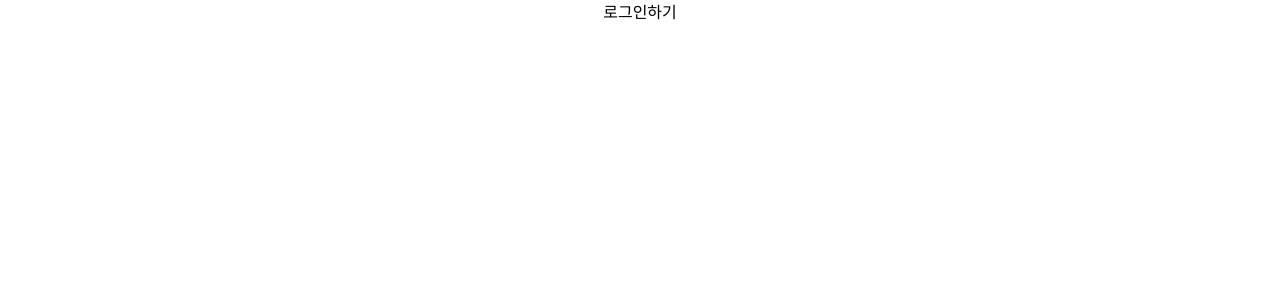
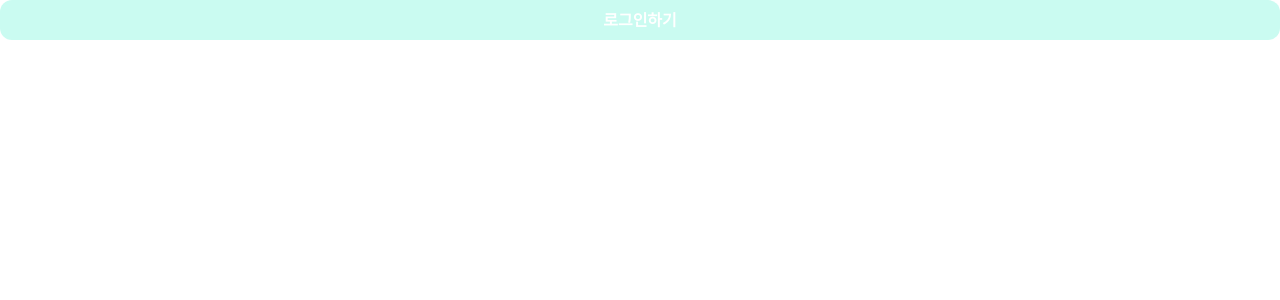
Before and after one commit to 37-dive-sopt-web/YoonhaChoi, a React app in the folder week4/homework/: page /login in a window 1280 px wide. Shown: the top 300 px of the page. Built offline with nearby package versions, Linux system fonts and the light colour scheme; the HTML template or start-up script is replaced by a standard one.

Commit message:
feat: 버튼 컴포넌트 UI

```diff
--- a/week4/homework/src/components/button/button.tsx
+++ b/week4/homework/src/components/button/button.tsx
@@ -5,12 +5,20 @@ interface ButtonProps {
 }
 
 const Button = ({ children, disabled, onClick }: ButtonProps) => {
+  const baseStyle =
+    "h-10 w-full rounded-xl text-white font-bold transition-colors duration-200";
+
+  const falseStyle = "bg-teal-200/50 cursor-not-allowed";
+  const imageActiveClasses = "bg-teal-400 hover:bg-teal-500";
+
+  const stateClasses = disabled ? falseStyle : imageActiveClasses;
+
   return (
     <button
       type="button"
       disabled={disabled}
       onClick={onClick}
-      className="w-full"
+      className={`${baseStyle} ${stateClasses}`}
     >
       {children}
     </button>
```
